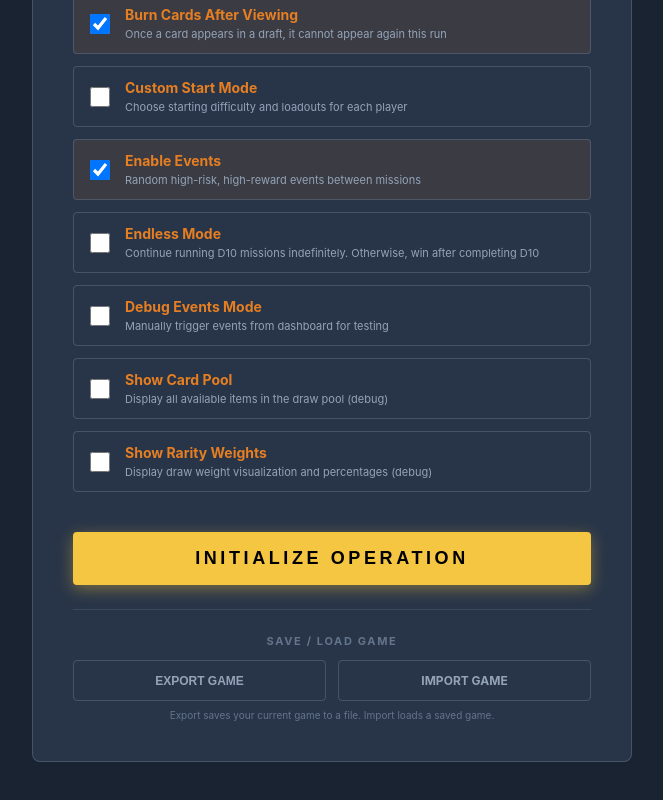
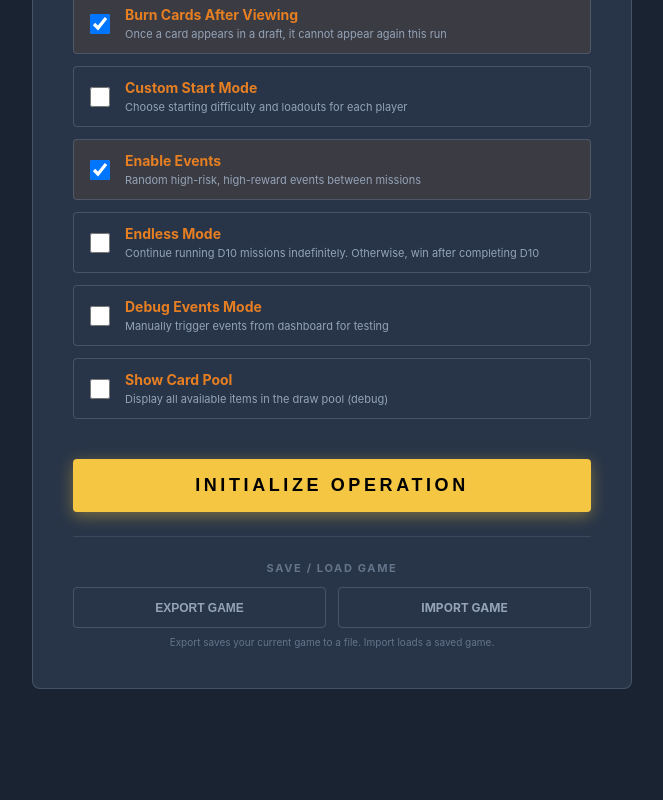
Before and after one commit to TheInsomnolent/helldrafters, a React (Create React App) app: page / in a window 1280 px wide. Shown: the part 1074-1874 px from the top of the page, without its empty margins (308-971 px from the left). After the commit the page ends 1843 px from the top, so only its background shows below. Built offline with nearby package versions, Linux system fonts and the light colour scheme; the HTML template or start-up script is replaced by a standard one.

Commit message:
Remove debug unneeded

```diff
--- a/src/App.js
+++ b/src/App.js
@@ -1110,18 +1110,6 @@ export default function HelldiversRoguelite() {
                   <div>
                     <div style={{ color: factionColors.PRIMARY, fontWeight: 'bold', fontSize: '14px' }}>Show Card Pool</div>
                     <div style={{ color: '#94a3b8', fontSize: '11px', marginTop: '4px' }}>Display all available items in the draw pool (debug)</div>
-                  </div>
-                </label>
-                <label style={{ display: 'flex', alignItems: 'center', gap: '12px', cursor: 'pointer', padding: '12px', backgroundColor: gameConfig.debugRarityWeights ? `${factionColors.PRIMARY}1A` : 'transparent', borderRadius: '4px', border: '1px solid rgba(100, 116, 139, 0.5)' }}>
-                  <input
-                    type="checkbox"
-                    checked={gameConfig.debugRarityWeights || false}
-                    onChange={(e) => dispatch(actions.updateGameConfig({ debugRarityWeights: e.target.checked }))}
-                    style={{ width: '20px', height: '20px', cursor: 'pointer' }}
-                  />
-                  <div>
-                    <div style={{ color: factionColors.PRIMARY, fontWeight: 'bold', fontSize: '14px' }}>Show Rarity Weights</div>
-                    <div style={{ color: '#94a3b8', fontSize: '11px', marginTop: '4px' }}>Display draw weight visualization and percentages (debug)</div>
                   </div>
                 </label>
               </div>
```
